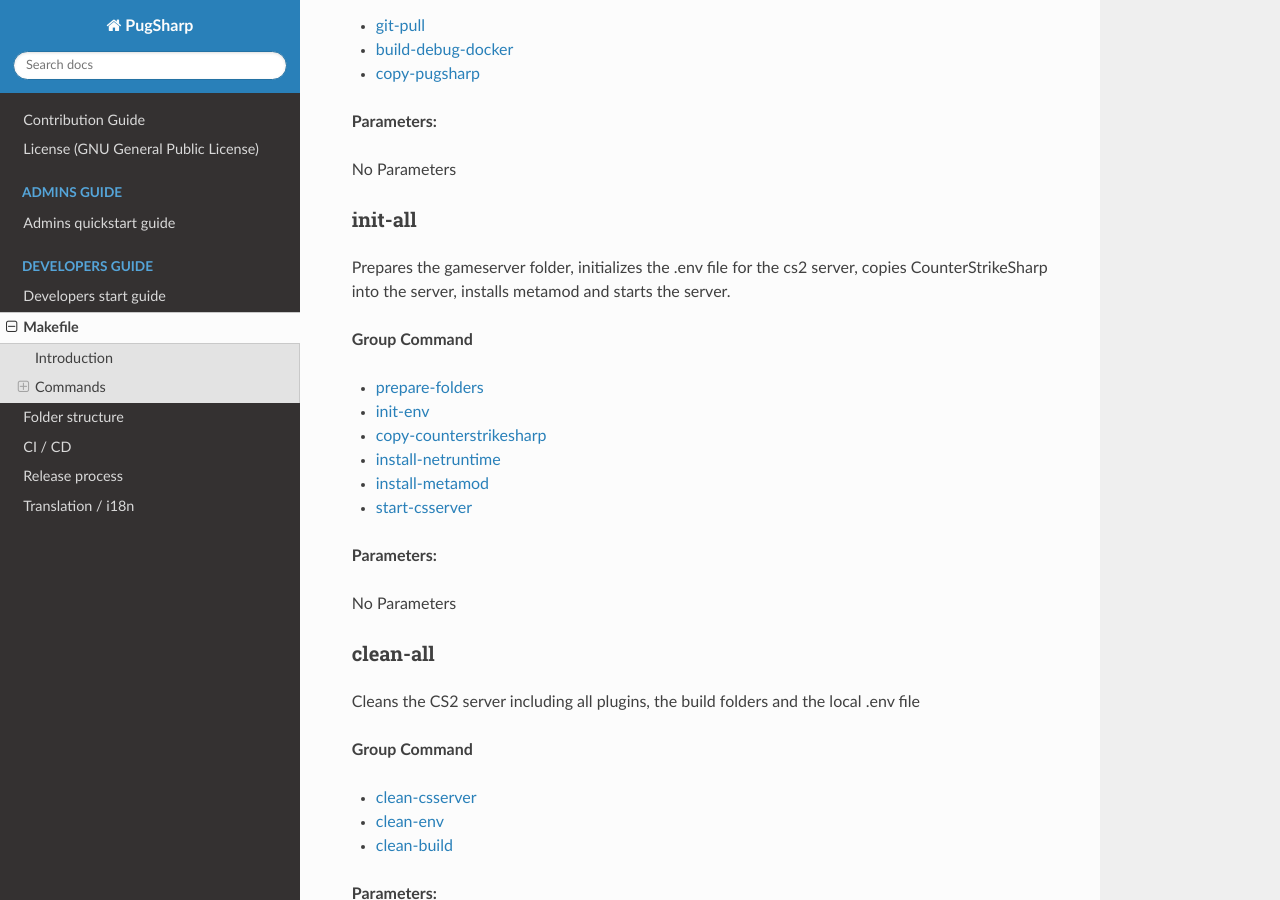
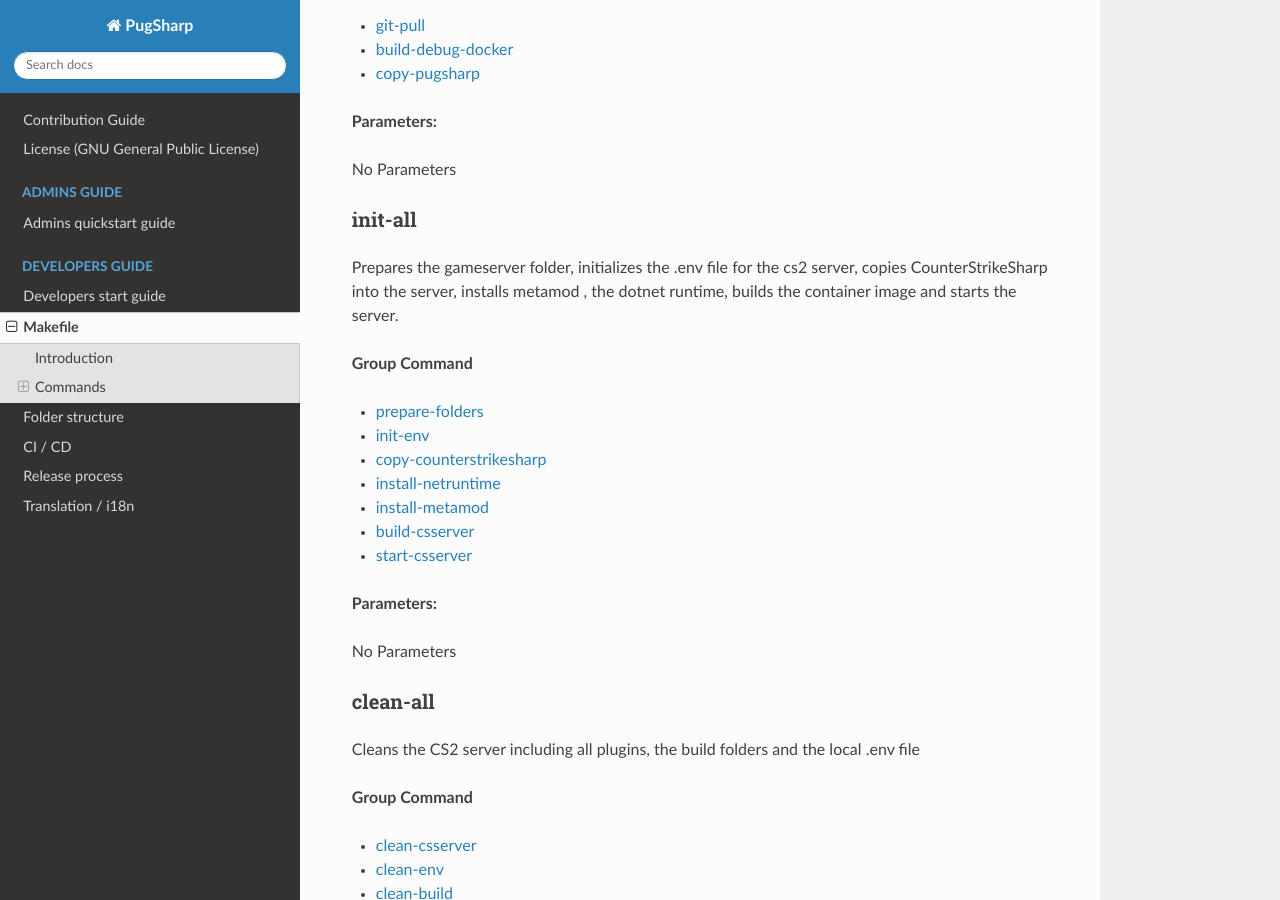
Before and after one commit to Lan2Play/PugSharp, a Sphinx documentation site: the page built from Docs/source/develop/makefile.rst, in a window 1280 px wide and 900 px high, scrolled down 1147 px. Built offline with Sphinx 7.4.7 and the Read the Docs theme 2.0.0, drawn with Linux system fonts in a browser that asks for light colours; some of the changed text lies outside the part shown.

Commit message:
add local docker image for ssh support

```diff
--- a/Docs/source/develop/makefile.rst
+++ b/Docs/source/develop/makefile.rst
@@ -50,7 +50,7 @@
 
 init-all
 ........................
-Prepares the gameserver folder, initializes the .env file for the cs2 server, copies CounterStrikeSharp into the server, installs metamod and starts the server.
+Prepares the gameserver folder, initializes the .env file for the cs2 server, copies CounterStrikeSharp into the server, installs metamod , the dotnet runtime, builds the container image and starts the server.
 
 **Group Command**
 
@@ -59,6 +59,7 @@
 - :ref:`develop/makefile:copy-counterstrikesharp`
 - :ref:`develop/makefile:install-netruntime`
 - :ref:`develop/makefile:install-metamod`
+- :ref:`develop/makefile:build-csserver`
 - :ref:`develop/makefile:start-csserver`
 
 **Parameters:**
@@ -136,6 +137,14 @@
 fix-metamod
 ........................
 inserts the ``Game	csgo/addons/metamod`` command into ./cs2/game/csgo/gameinfo.gi
+
+**Parameters:**
+
+No Parameters
+
+build-csserver
+........................
+builds the docker image for development
 
 **Parameters:**
 
--- a/docker-compose.yml
+++ b/docker-compose.yml
@@ -1,7 +1,10 @@
 version: '3.7'
 services:
   cs2-server:
-    image: joedwards32/cs2
+    build:
+      context: ./resources
+      dockerfile: Dockerfile
+    # image: joedwards32/cs2
     env_file:
       - .env
     volumes:
@@ -10,5 +13,6 @@
       - "27015:27015/tcp"           # TCP
       - "27015:27015/udp"           # UDP
       - "27020:27020/udp"           # UDP
+      - "27022:22/tcp"              # SSH
     stdin_open: true
     tty: true
```
Also changed, not shown: 3 other files.
